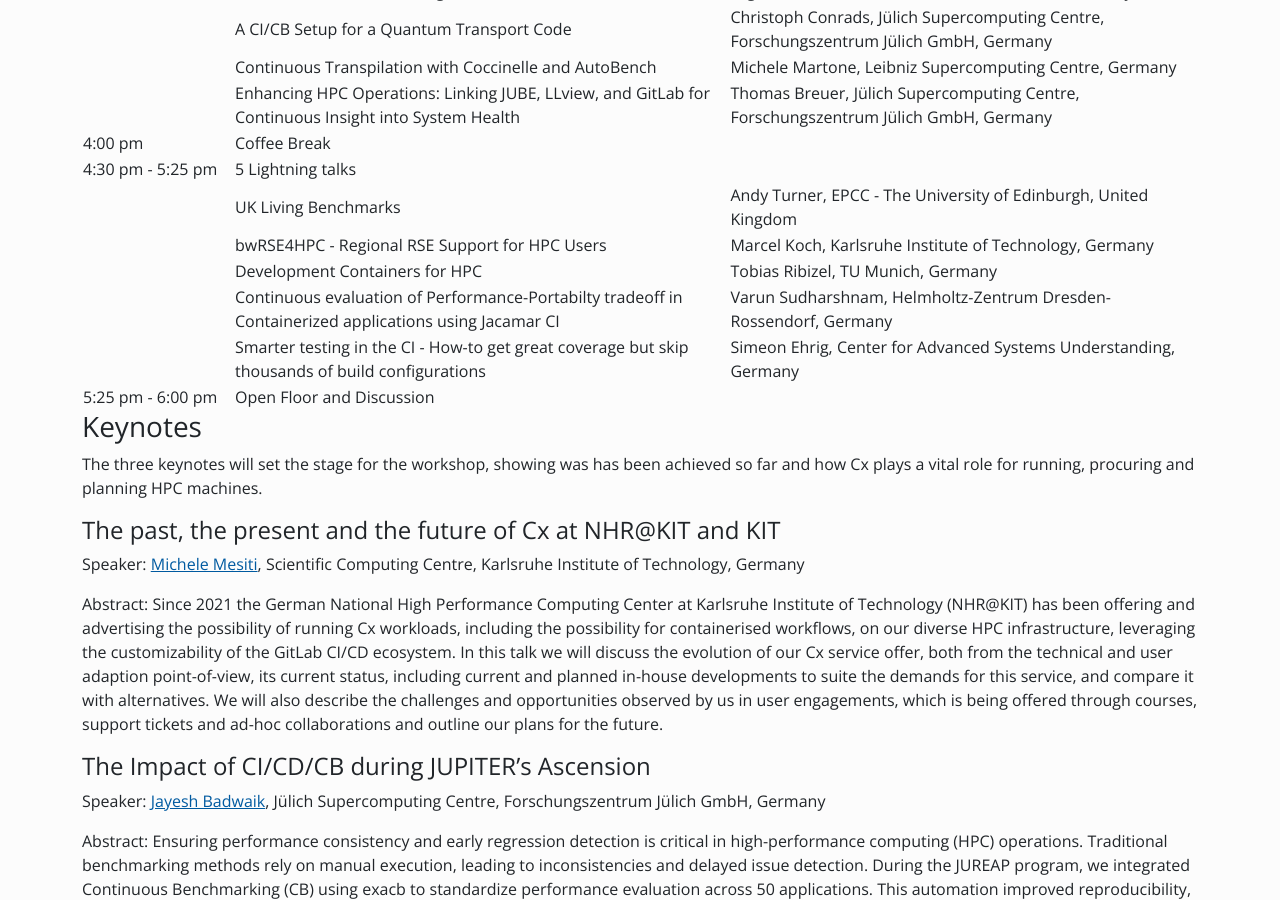
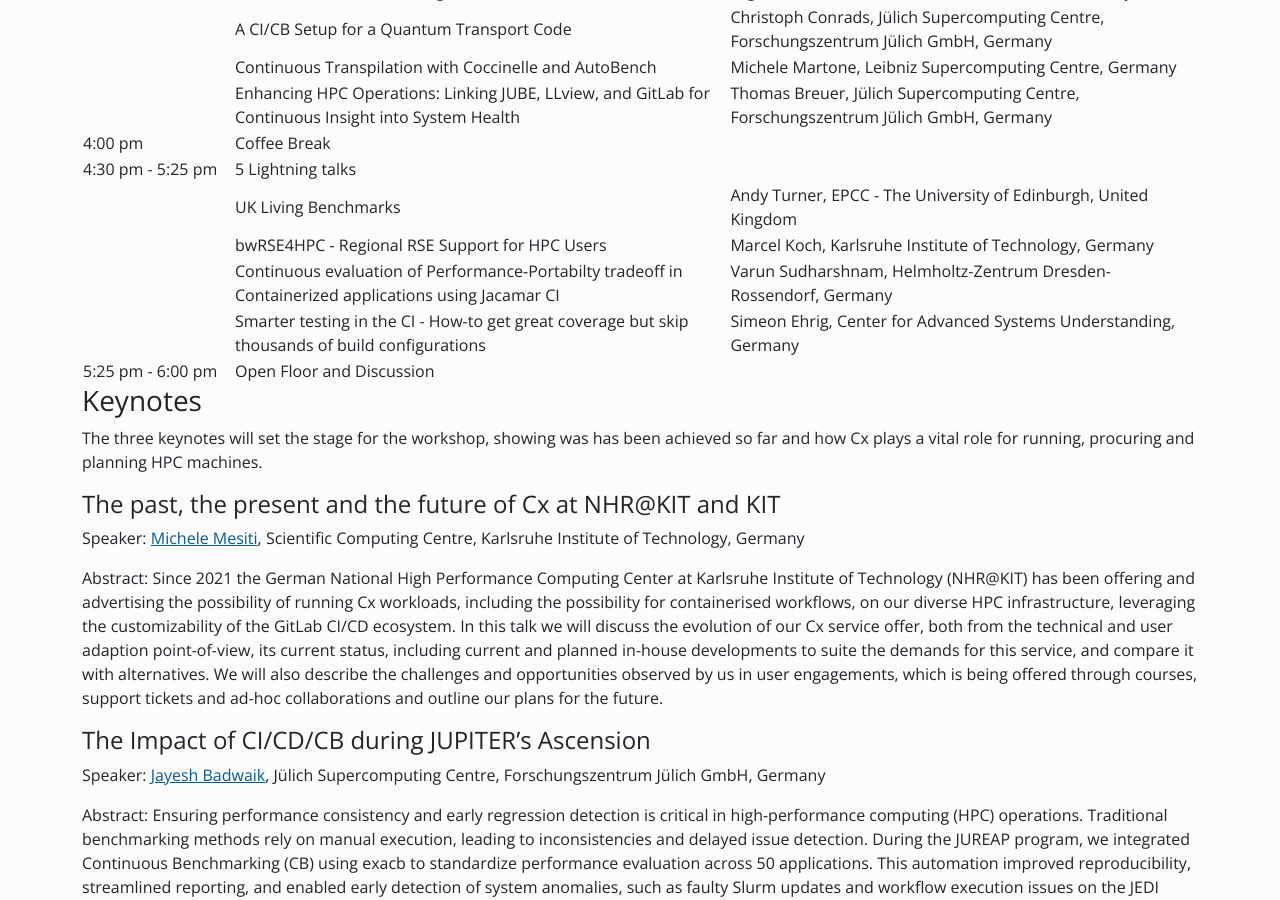
Before and after one commit to Helmholtz-HiRSE/helmholtz-hirse.github.io, a Jekyll site: the page built from _events/2025_06_13-rsehpcatisc.md, in a window 1280 px wide and 900 px high, scrolled down 1869 px. Built offline with Jekyll 4.4.1, drawn with Linux system fonts in a browser that asks for light colours; nearby versions of some CDN libraries.

Commit message:
Update 2025_06_13-rsehpcatisc.md

```diff
--- a/_events/2025_06_13-rsehpcatisc.md
+++ b/_events/2025_06_13-rsehpcatisc.md
@@ -67,7 +67,6 @@
 | 4:30 pm - 5:25 pm |  5 Lightning talks | |
 |  | UK Living Benchmarks | Andy Turner, EPCC - The University of Edinburgh, United Kingdom |
 |  | bwRSE4HPC - Regional RSE Support for HPC Users | Marcel Koch, Karlsruhe Institute of Technology, Germany |
-|  | Development Containers for HPC | Tobias Ribizel, TU Munich, Germany|
 |  | Continuous evaluation of Performance-Portabilty tradeoff in Containerized applications using Jacamar CI | Varun Sudharshnam, Helmholtz-Zentrum Dresden-Rossendorf, Germany |
 |  | Smarter testing in the CI - How-to get great coverage but skip thousands of build configurations | Simeon Ehrig, Center for Advanced Systems Understanding, Germany |
 |---|---|---|
```
